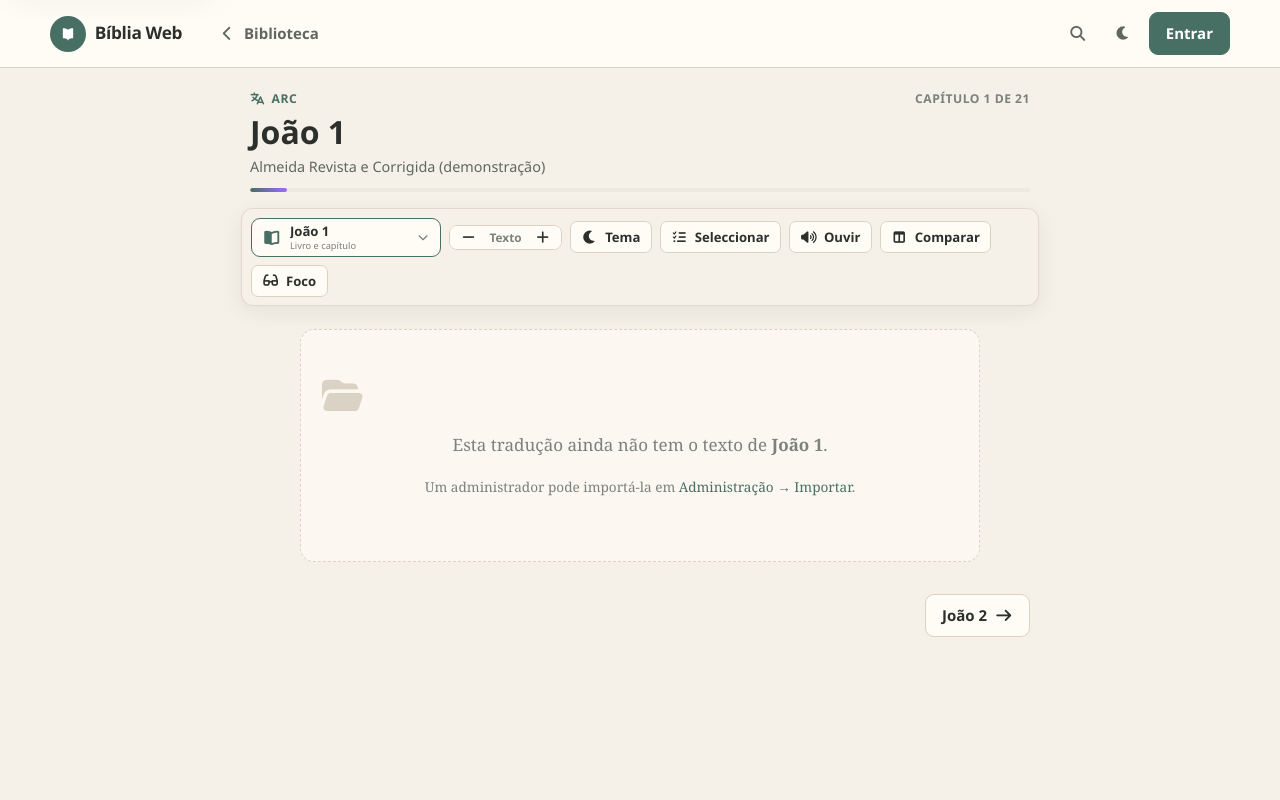
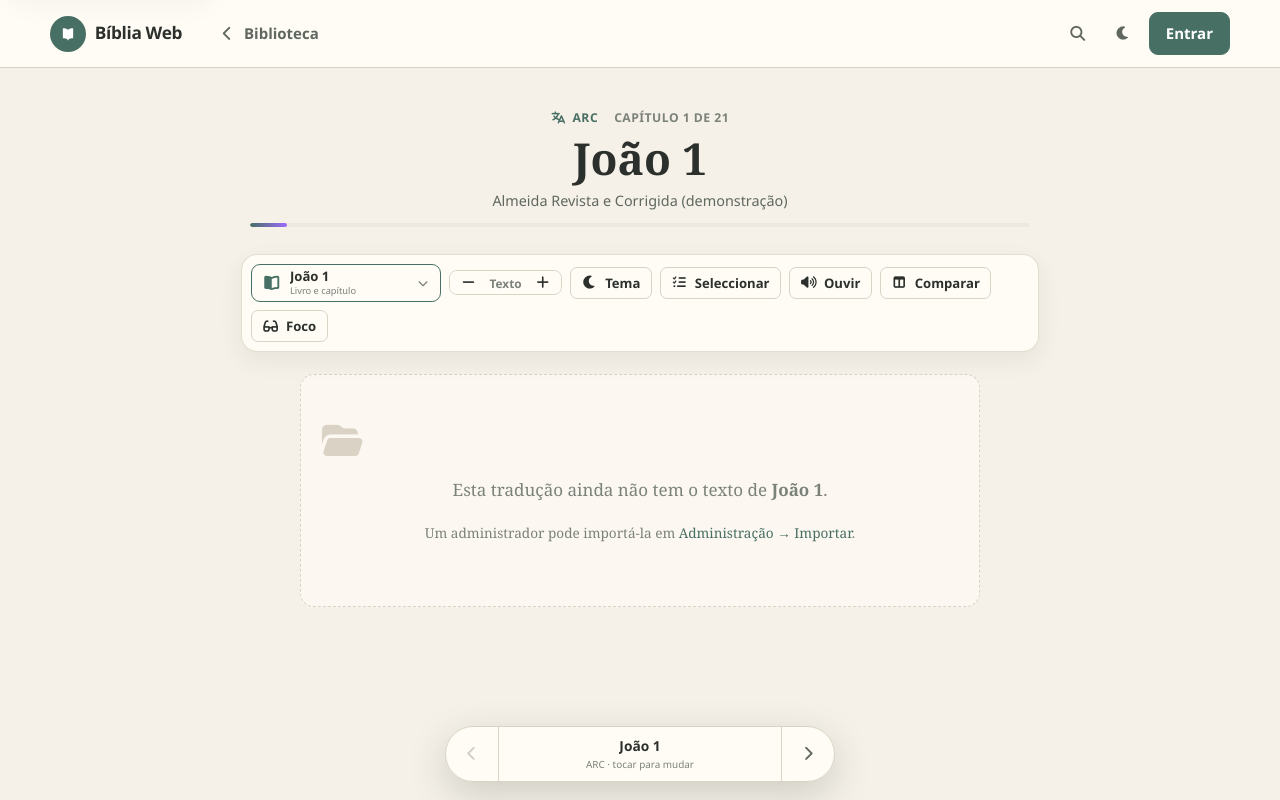
Before and after one commit to mbeve235/biblia, a PHP site: page /biblia-web/leitura.php in a window 1280 px wide. Run offline with PHP 8.4, Linux system fonts and the light colour scheme; data comes from the database, SQL or seed files in the repository; data that the repository does not hold is empty.

Commit message:
Mantem navegacao do leitor sempre acessivel

```diff
--- a/assets/css/style.css
+++ b/assets/css/style.css
@@ -1580,3 +1580,16 @@ body.reading-mode .reading-exit {
 .account-menu{position:relative}.account-menu summary{list-style:none;display:flex;align-items:center;gap:.5rem;min-height:44px;padding:.25rem .55rem .25rem .3rem;border-radius:999px;cursor:pointer}.account-menu summary::-webkit-details-marker{display:none}.account-avatar{width:34px;height:34px;display:grid;place-items:center;border-radius:50%;background:var(--accent);color:#fff;font-weight:800}.account-popover{position:absolute;top:calc(100% + .6rem);right:0;width:250px;padding:.55rem;border:1px solid var(--border);border-radius:16px;background:var(--surface);box-shadow:var(--shadow)}.account-popover a{display:flex;align-items:center;gap:.75rem;padding:.65rem .7rem;border-radius:10px;color:var(--text-soft)}.account-popover a:hover{background:var(--surface-2);color:var(--text);text-decoration:none}.account-intro{padding:.55rem .7rem .7rem}.account-intro strong,.account-intro small{display:block}.account-intro small{color:var(--text-faint)}
 .reader-back{display:flex;align-items:center;gap:.45rem;color:var(--text-soft);font-weight:650}.main{margin-left:0;width:min(1180px,calc(100% - 2rem));max-width:none;margin-inline:auto;padding:calc(var(--topbar-h) + 2rem) 0 3rem}.main.reading{width:min(780px,calc(100% - 2rem));max-width:none;padding-top:calc(var(--topbar-h) + 1.35rem)}.reader-scroll-progress{left:0}.site-footer{width:min(1180px,calc(100% - 2rem));margin:0 auto;padding:1.2rem 0 2rem;border-top:1px solid var(--border);display:flex;justify-content:space-between;color:var(--text-faint);font-size:.78rem}
 @media(max-width:760px){.app-header-inner{width:calc(100% - 1rem);gap:.6rem}.desktop-nav,.account-name,.account-menu summary>i,.header-search{display:none}.brand-name{font-size:.98rem}.app-header .brand .logo{width:32px;height:32px}.account-menu summary{padding:.2rem}.account-popover{position:fixed;top:calc(var(--topbar-h) - 2px);left:.5rem;right:.5rem;width:auto}.main,.main.reading{width:calc(100% - 1.4rem);padding-left:0;padding-right:0}.main{padding-bottom:calc(6rem + env(safe-area-inset-bottom))}.bottom-nav{display:grid;grid-template-columns:repeat(5,1fr);position:fixed;z-index:58;left:0;right:0;bottom:0;height:calc(64px + env(safe-area-inset-bottom));padding:5px 5px env(safe-area-inset-bottom);background:var(--surface);border-top:1px solid var(--border)}.bottom-nav a{display:flex;flex-direction:column;align-items:center;justify-content:center;gap:3px;border-radius:11px;color:var(--text-faint);font-size:.66rem;font-weight:650}.bottom-nav a.active{color:var(--accent);background:var(--accent-soft)}.site-footer{display:none}}
+
+/* Leitor: a localização permanece disponível em qualquer ponto do capítulo. */
+.app-reader { padding-bottom: 5rem; }
+.app-reader .reader-dock { display:grid; bottom:1.15rem; z-index:70; width:min(390px,calc(100% - 1.2rem)); grid-template-columns:52px minmax(170px,1fr) 52px; border-color:var(--border); border-radius:999px; background:color-mix(in srgb,var(--surface) 94%,transparent); box-shadow:0 12px 38px rgba(34,42,37,.18); }
+.app-reader .reader-dock-arrow { min-height:54px; }
+.app-reader .reader-dock-current { border-color:var(--border); }
+.app-reader .reader-controls { border-radius:16px; background:color-mix(in srgb,var(--surface) 93%,transparent); backdrop-filter:blur(14px); box-shadow:0 8px 24px rgba(44,48,45,.07); }
+.app-reader .reader-header { text-align:center; padding:1.2rem 0 .7rem; }
+.app-reader .reader-eyebrow { justify-content:center; }
+.app-reader .reader-header h1 { font-family:var(--read-font); font-size:clamp(2rem,5vw,2.75rem); font-weight:600; }
+.app-reader .verses { padding-bottom:2.5rem; }
+.app-reader .chapter-nav { display:none; }
+@media(max-width:640px){.app-reader .reader-dock{bottom:calc(.7rem + env(safe-area-inset-bottom));}.app-reader .reader-header{padding-top:.5rem}.app-reader .reader-controls{margin-inline:-.15rem}.app-reader .reader-sticky-location{min-width:175px}}
```
